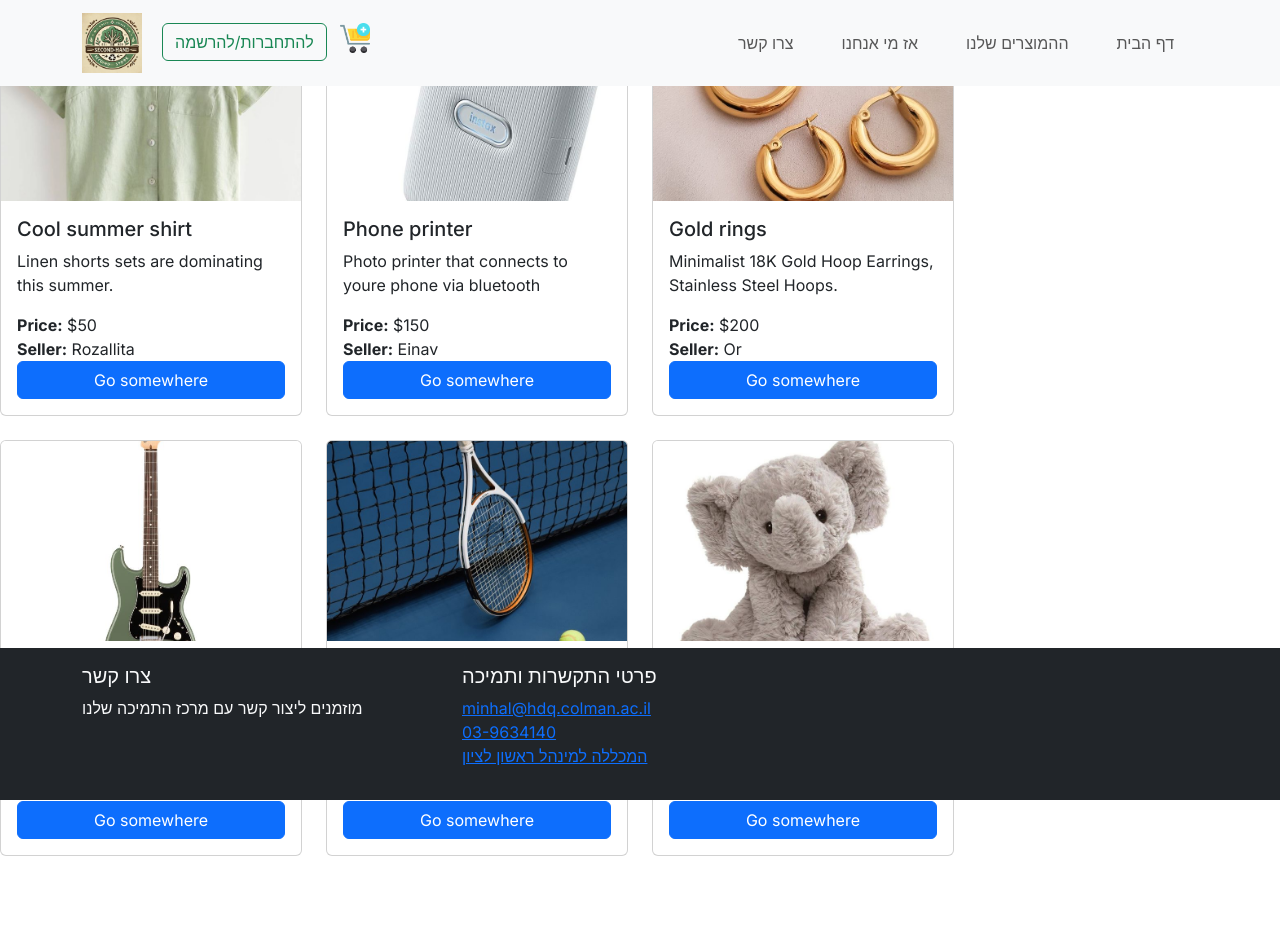
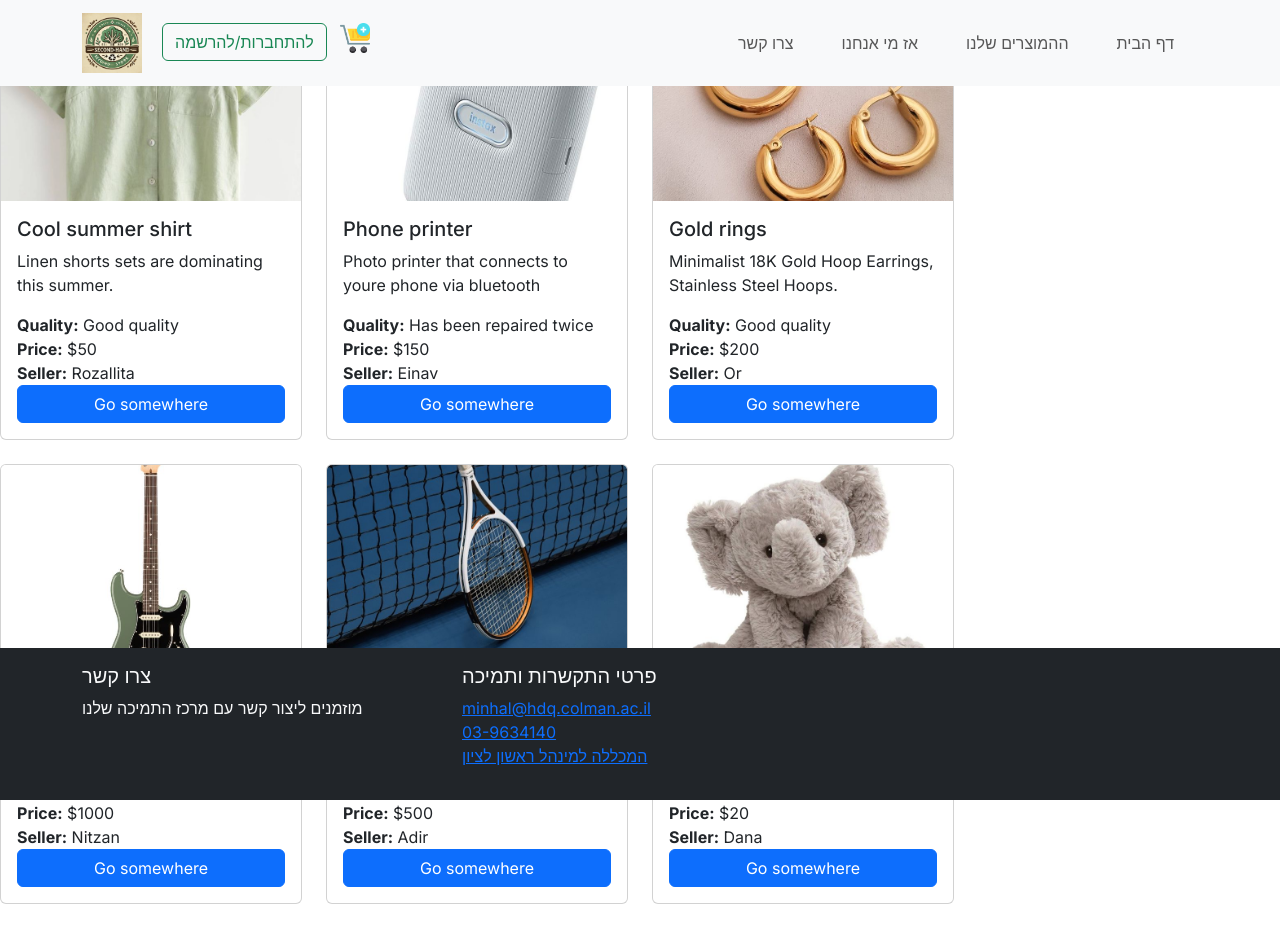
Before and after one commit to nitzan-netzer/web-application-development, a Next.js app in the folder client/: page /products in a window 1280 px wide. Before the commit the page ends 880 px from the top, so only its background shows below. Built offline with nearby package versions, Linux system fonts and the light colour scheme.

Commit message:
Products page -> ProductsCards : setting grids to both the cards and the search

```diff
--- a/client/src/app/products/page.tsx
+++ b/client/src/app/products/page.tsx
@@ -1,12 +1,11 @@
 import React from "react";
-import { Col, Row } from "react-bootstrap";
-import ProductsCards from "@/srccomponents/ProductsCard";
+import ProductsCards from "@/srccomponents/ProductsViewnSearch";
 
 export default function Products() {
     return (
         <div className="App">
             <main>
-                <ProductsCards />
+                        <ProductsCards />
             </main>
         </div>
     );
--- /dev/null
+++ b/client/src/components/ProductsViewnSearch.tsx
@@ -0,0 +1,110 @@
+'use client';
+
+import React from "react";
+import Button from 'react-bootstrap/Button';
+import Card from 'react-bootstrap/Card';
+import { Row, Col } from "react-bootstrap";
+
+
+var productsTest = [
+    {
+        id: 1,
+        name: "Cool summer shirt",
+        Category: "clothes",
+        price: 50,
+        quality: "Good quality",
+        image: "./ShirtImg.jpeg",
+        description: "Linen shorts sets are dominating this summer.",
+        seller: "Rozallita"
+    },
+
+    {
+        id: 2,
+        name: "Phone printer",
+        Category: "electrical",
+        price: 150,
+        quality: "Has been repaired twice",
+        image: "./PrinterImg.jpeg",
+        description: "Photo printer that connects to youre phone via bluetooth",
+        seller: "Einav"
+    },
+    {
+        id: 3,
+        name: "Gold rings",
+        Category: "jewelry",
+        price: 200,
+        quality: "Good quality",
+        image: "./EarringsImg.jpeg",
+        description: "Minimalist 18K Gold Hoop Earrings, Stainless Steel Hoops.",
+        seller: "Or"
+    },
+    {
+        id: 4,
+        name: "Gitar",
+        Category: "musical",
+        price: 1000,
+        quality: "Good quality",
+        image: "./GitarImg.jpeg",
+        description: "Electric Guitar, Ibanez Jem 105, Schecter",
+        seller: "Nitzan"
+    },
+    {
+        id: 5,
+        name: "Tennis racket",
+        Category: "sport",
+        price: 500,
+        quality: "Good quality",
+        image: "./TenisRacketImg.jpeg",
+        description: "Tennis racket for beginners, Federer, Nadal, Djok",
+        seller: "Adir"
+    },
+    {
+        id: 6,
+        name: "Elephent puppet",
+        Category: "toys",
+        price: 20,
+        quality: "Good quality",
+        image: "./ElephentImg.jpeg",
+        description: "Elephant puppet, Baby Elephant, Savanna, African",
+        seller: "Dana"
+    }
+
+]
+
+export default function ProductsCards() {
+    return (
+        <Row className='justify-content-center'>
+             <Col xs={10} sm={8} md={6} lg={9}>
+                <Row className='justify-content-center'>
+                    {productsTest.map(product => (
+                        <Col key={product.id} xs={12} sm={8} md={6} lg={4} className="mb-4">
+                            <Card className="d-flex flex-column" style={{ height: '100%' }}>
+                                <Card.Img
+                                    variant="top"
+                                    src={product.image}
+                                    style={{ height: '200px', objectFit: 'cover' }}
+                                />
+                                <Card.Body className="d-flex flex-column">
+                                    <Card.Title>{product.name}</Card.Title>
+                                    <Card.Text className="flex-grow-1">
+                                        {product.description}
+                                    </Card.Text>
+                                    <div className="mt-auto">
+                                        <section><strong>Quality:</strong> {product.quality}</section>
+                                        <section><strong>Price:</strong> ${product.price}</section>
+                                        <section><strong>Seller:</strong> {product.seller}</section>
+                                    </div>
+                                    <Button variant="primary" style={{ marginTop: 'auto' }}>Go somewhere</Button>
+                                </Card.Body>
+                            </Card>
+                        </Col>
+                    ))}
+                </Row>
+            </Col>
+
+            <Col xs={2} sm={4} md={6} lg={3}>
+                    {/* fix the hydration and add search, sort and filter */}
+            </Col>
+        </Row>
+    );
+}
```
